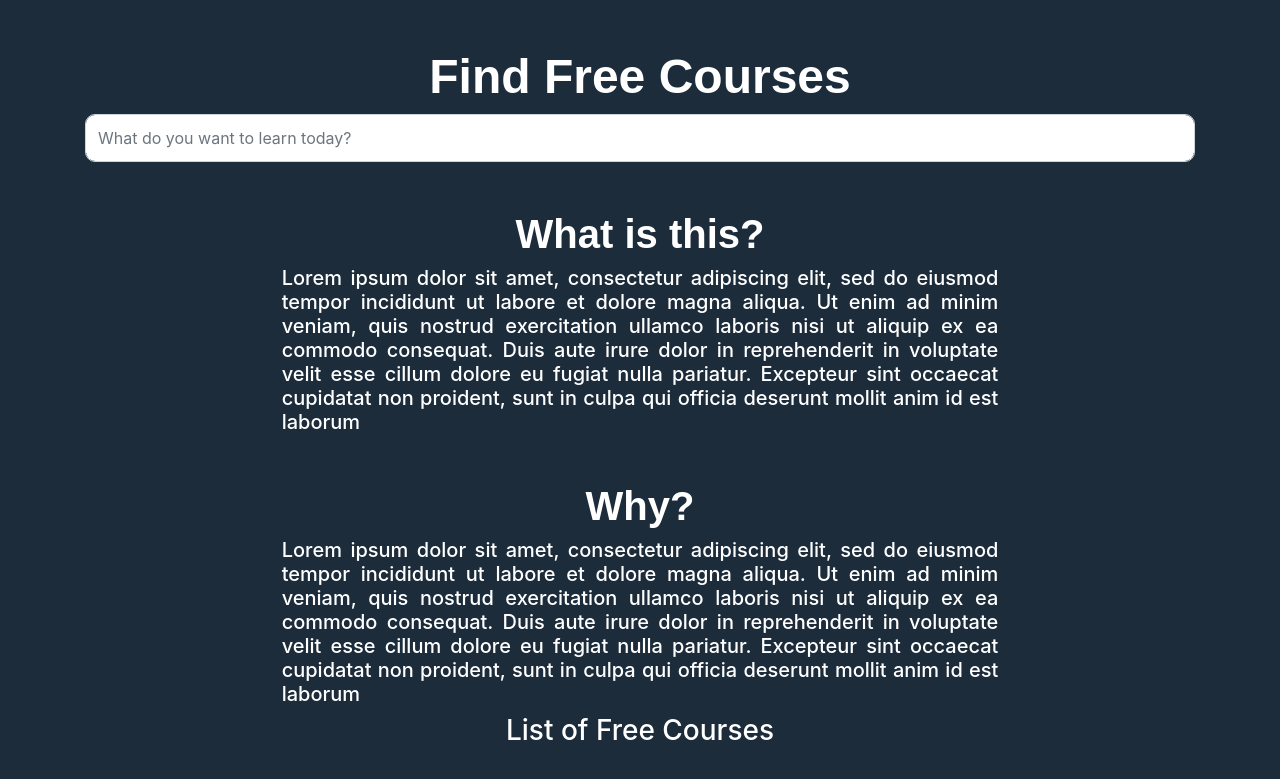
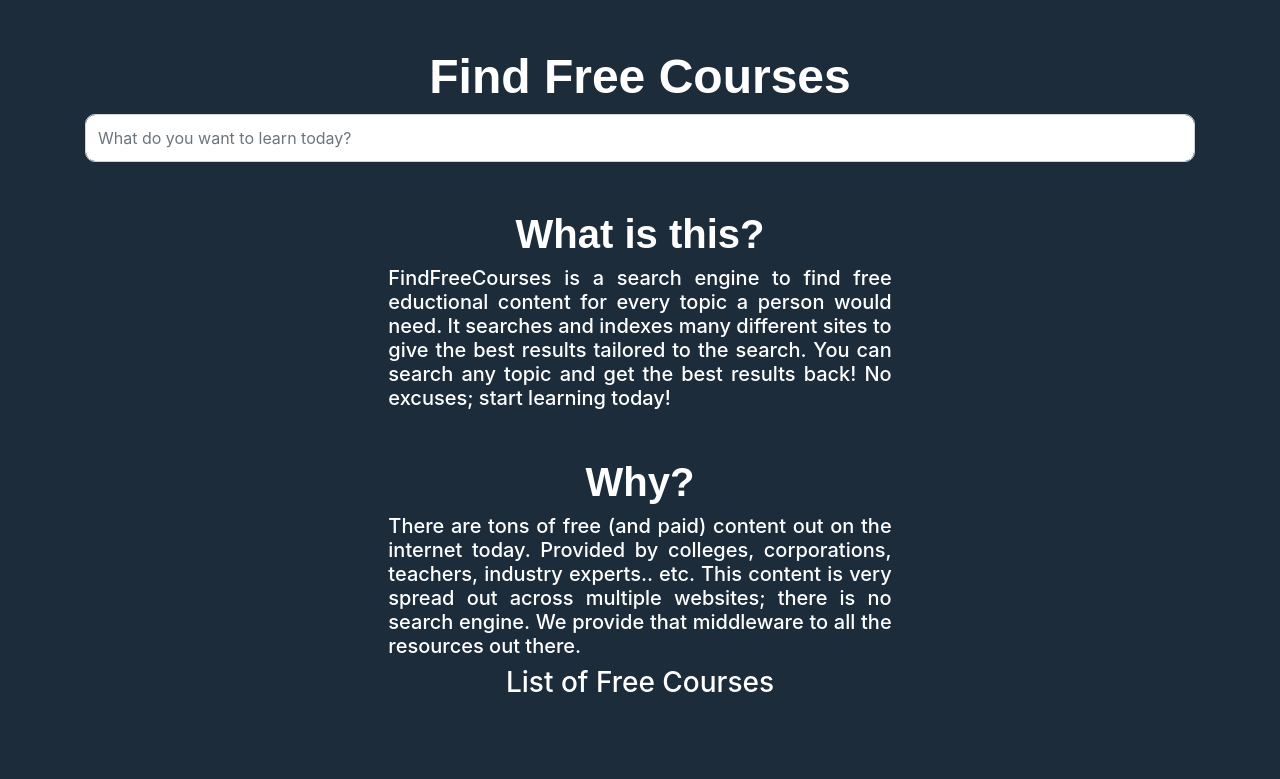
Before and after one commit to MLH-Fellowship/LearnForFree, a Django app: page / in a window 1280 px wide. Shown: the top 779 px of the page. Run offline with Django 3.2, Linux system fonts and the light colour scheme; some libraries are stand-ins or nearby versions.

Commit message:
update index page text

```diff
--- a/learnforfree/models/content_provider.py
+++ b/learnforfree/models/content_provider.py
@@ -75,7 +75,7 @@
 
         with open("edx_courses.json", "r", encoding="utf-8") as f:
             file = json.load(f)
-            print(file)
+            #print(file)
 
         tree_obj = objectpath.Tree(file)
 
--- a/learnforfree/templates/index.html
+++ b/learnforfree/templates/index.html
@@ -29,18 +29,18 @@
       </row>
       -->
 
-      <row class="text-center">
-          <div class="col-12 col-sm-4 col-md-8 col-lg-7 mt-5 mx-auto">
+      <row class="text-center" id="info_">
+          <div class="col-12 col-sm-4 col-md-8 col-lg-5 mt-5 mx-auto">
               <h2 class="title-italic">What is this?</h2>
-              <h5 class="text-justify g-mt-50">Lorem ipsum dolor sit amet, consectetur adipiscing elit, sed do eiusmod tempor incididunt ut labore et dolore magna aliqua. Ut enim ad minim veniam, quis nostrud exercitation ullamco laboris nisi ut aliquip ex ea commodo consequat. Duis aute irure dolor in reprehenderit in voluptate velit esse cillum dolore eu fugiat nulla pariatur. Excepteur sint occaecat cupidatat non proident, sunt in culpa qui officia deserunt mollit anim id est laborum</h5>
+              <h5 class="text-justify g-mt-100">FindFreeCourses is a search engine to find free eductional content for every topic a person would need. It searches and indexes many different sites to give the best results tailored to the search. You can search any topic and get the best results back! No excuses; start learning today!</h5>
           </div>
-          <div class="col-12 col-sm-8 col-md-8 col-lg-7 mt-5 mx-auto">
+          <div class="col-12 col-sm-8 col-md-8 col-lg-5 mt-5 mx-auto">
               <h2 class="title-italic">Why?</h2>
-              <h5 class="text-justify g-mt-50">Lorem ipsum dolor sit amet, consectetur adipiscing elit, sed do eiusmod tempor incididunt ut labore et dolore magna aliqua. Ut enim ad minim veniam, quis nostrud exercitation ullamco laboris nisi ut aliquip ex ea commodo consequat. Duis aute irure dolor in reprehenderit in voluptate velit esse cillum dolore eu fugiat nulla pariatur. Excepteur sint occaecat cupidatat non proident, sunt in culpa qui officia deserunt mollit anim id est laborum</h5>
+              <h5 class="text-justify g-mt-50">There are tons of free (and paid) content out on the internet today. Provided by colleges, corporations, teachers, industry experts.. etc. This content is very spread out across multiple websites; there is no search engine. We provide that middleware to all the resources out there. </h5>
           </div>
       </row>
 
-      <row class="text-center">
+      <row class="text-center" id ="info_">
         <h3>List of Free Courses</h3>
         {% if results %}
           <div id="search_results">
```
